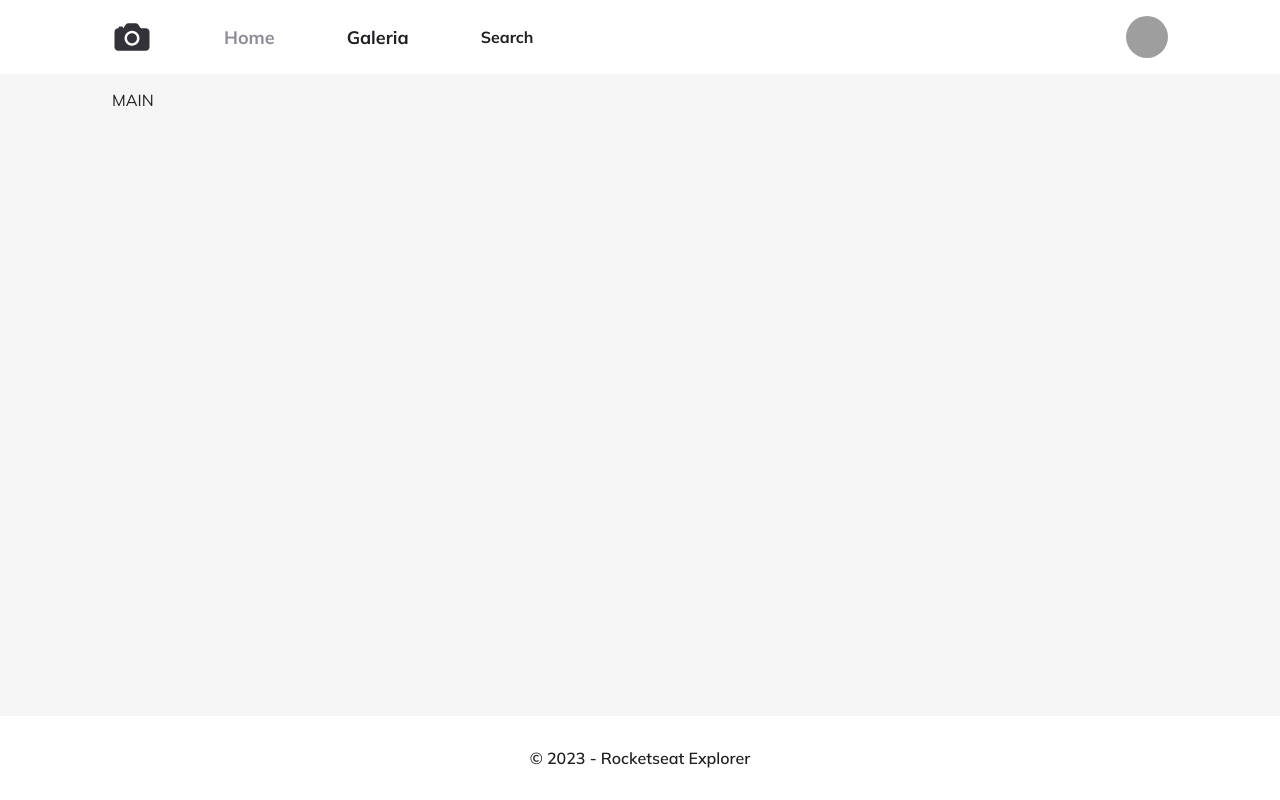
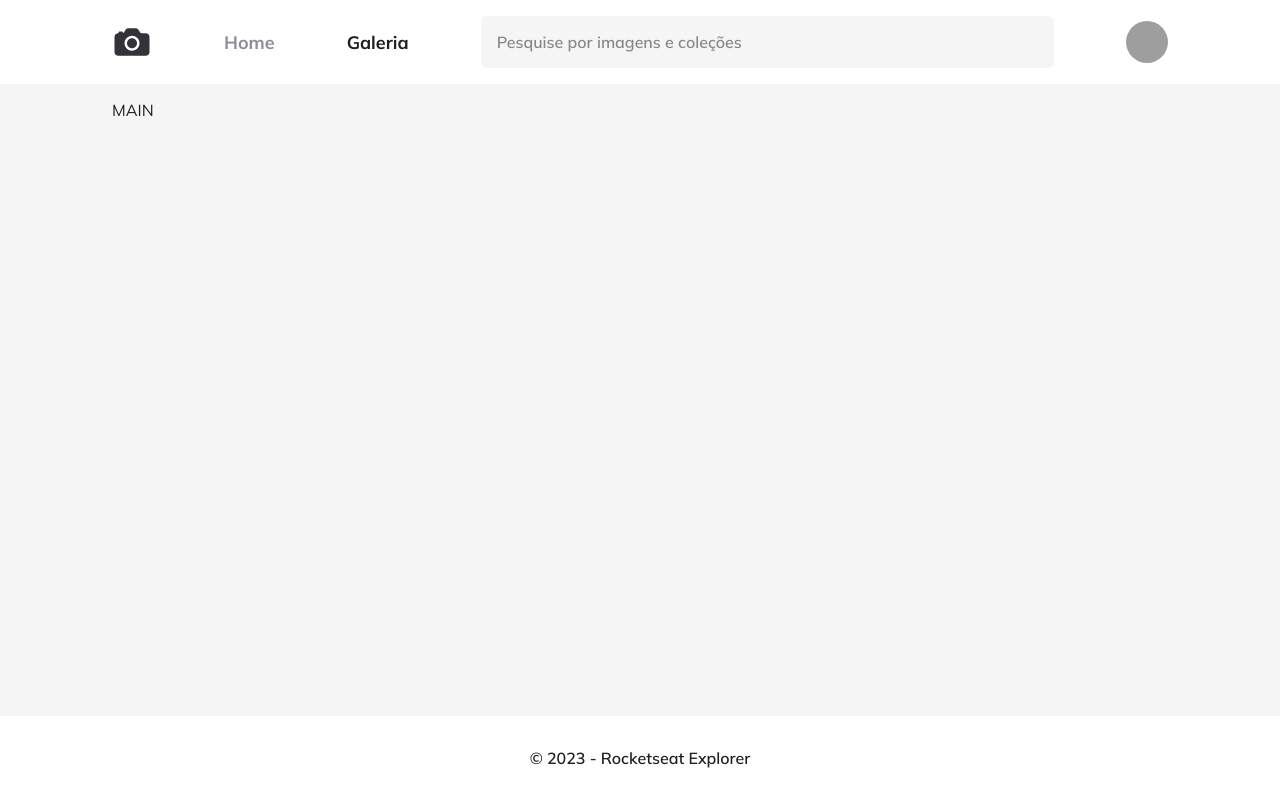
Before and after one commit to FelipeSoller/Stage03_Grid_02, a plain HTML site: page index.html in a window 1280 px wide. Drawn offline with Linux system fonts and the light colour scheme; grey boxes are pictures that could not be loaded.

Commit message:
adjust search form in header

```diff
--- a/index.html
+++ b/index.html
@@ -22,7 +22,12 @@
         </ul>
       </nav>
 
-      <form action="">Search</form>
+      <form>
+        <div class="input-wrapper">
+          <label for="search">Pesquise por imagens e coleções</label>
+          <input type="text" id="search" placeholder="Pesquise por imagens e coleções">
+        </div>
+      </form>
 
       <img src="https://avatars.githubusercontent.com/u/127137184?v=4" alt="Imagem do usuário logado" class="avatar">
     </header>
--- a/style.css
+++ b/style.css
@@ -14,7 +14,9 @@
   --color-base-gray-300: #8D8D99;
   --color-base-gray-700: #323238;
   --color-base-gray-900: #202024;
+}
 
+html, body, input {
   font-family: 'Mulish', sans-serif;
 }
 
@@ -45,6 +47,28 @@ ul li.active {
 
 header form {
   flex: 1;
+}
+
+.input-wrapper label {
+  width: 1px;
+  height: 1px;
+  overflow: hidden;
+  position: absolute
+}
+
+.input-wrapper input {
+  width: 100%;
+  padding: 1.6rem;
+  background-color: var(--color-base-gray-100);
+  border: 0;
+  border-radius: .6rem;
+  font-size: 1.6rem;
+  font-weight: 600;
+}
+
+.input-wrapper input::placeholder {
+  color: var(--color-base-gray-700);
+  opacity: .56;
 }
 
 .avatar {
```
